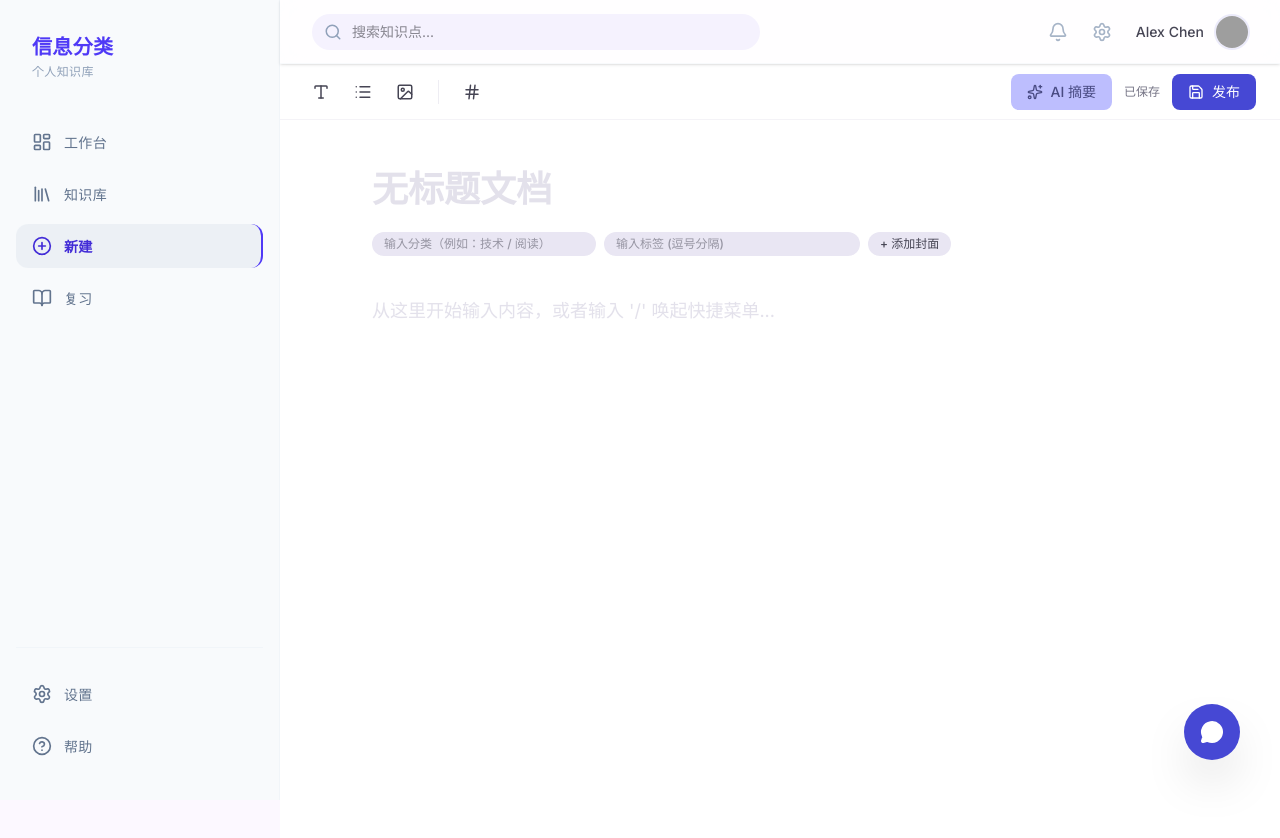
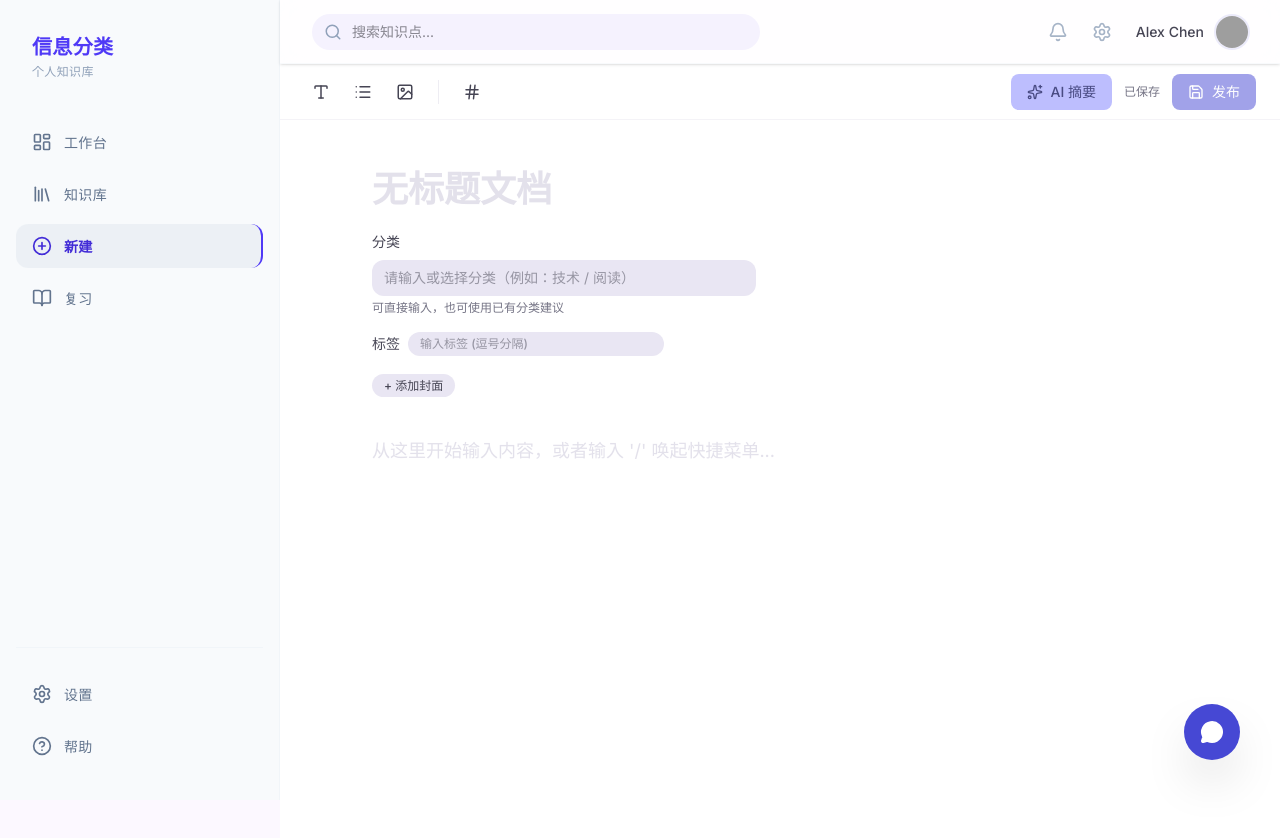
Before and after one commit to dengjia312-dotcom/personal-knowledge-base, a React (Vite) app: page /page3 in a window 1280 px wide. Shown: the top 838 px of the page. Built offline with nearby package versions, Linux system fonts and the light colour scheme; grey boxes are pictures that could not be loaded.

Commit message:
fix: enforce Page3 validation and visible category input

```diff
--- a/src/pages/Page3.tsx
+++ b/src/pages/Page3.tsx
@@ -52,26 +52,31 @@ export default function Page3() {
   };
 
   const handleSave = () => {
-    if (!title.trim()) {
+    const normalizedTitle = title.trim();
+    const normalizedContent = content.trim();
+    const normalizedCategory = category.trim();
+    const contentLength = normalizedContent.length;
+
+    if (!normalizedTitle) {
       showToast('请输入标题');
       return;
     }
 
-    if (content.trim().length < MIN_CONTENT_LENGTH) {
-      showToast(`正文至少需要 ${MIN_CONTENT_LENGTH} 个字`);
+    if (contentLength < MIN_CONTENT_LENGTH) {
+      showToast(`正文至少需要 ${MIN_CONTENT_LENGTH} 个字（当前 ${contentLength}）`);
       return;
     }
 
-    if (!category.trim()) {
+    if (!normalizedCategory) {
       showToast('请输入分类');
       return;
     }
 
     const newDoc = {
       id: Date.now().toString(),
-      title: title.trim(),
-      content: content.trim(),
-      category: category.trim(),
+      title: normalizedTitle,
+      content: normalizedContent,
+      category: normalizedCategory,
       tags: tags.split(',').map(t => t.trim()).filter(Boolean),
       summary: summary.length > 0 ? summary : ['AI 摘要将在稍后生成...'],
       createdAt: new Date().toISOString().split('T')[0],
@@ -114,7 +119,8 @@ export default function Page3() {
           <span className="text-xs text-outline">已保存</span>
           <button
             onClick={handleSave}
-            className="flex items-center gap-2 px-4 py-2 bg-primary text-on-primary rounded-lg text-sm font-medium hover:opacity-90 transition-opacity"
+            disabled={!title.trim() || !category.trim() || content.trim().length < MIN_CONTENT_LENGTH}
+            className="flex items-center gap-2 px-4 py-2 bg-primary text-on-primary rounded-lg text-sm font-medium hover:opacity-90 transition-opacity disabled:opacity-50 disabled:cursor-not-allowed"
           >
             <Save size={16} />
             发布
@@ -132,20 +138,27 @@ export default function Page3() {
           className="w-full text-4xl font-headline font-bold text-on-surface placeholder:text-outline-variant/50 border-none focus:ring-0 p-0 mb-6 bg-transparent outline-none"
         />
 
-        <div className="flex items-center gap-2 mb-10">
+        <div className="mb-10 space-y-4">
+          <div>
+            <label className="block text-sm font-medium text-on-surface-variant mb-2">分类</label>
             <input
               type="text"
               value={category}
               onChange={(e) => setCategory(e.target.value)}
-            placeholder="输入分类（例如：技术 / 阅读）"
+              placeholder="请输入或选择分类（例如：技术 / 阅读）"
               list="category-options"
-            className="px-3 py-1 bg-surface-container-high rounded-full text-xs font-medium text-on-surface-variant focus:ring-2 focus:ring-primary/20 outline-none border-none w-56"
+              className="w-full max-w-sm px-3 py-2 bg-surface-container-high rounded-xl text-sm text-on-surface-variant focus:ring-2 focus:ring-primary/20 outline-none border-none"
             />
+            <p className="text-xs text-outline mt-1">可直接输入，也可使用已有分类建议</p>
             <datalist id="category-options">
               {categoryOptions.map((item) => (
                 <option key={item} value={item} />
               ))}
             </datalist>
+          </div>
+
+          <div className="flex items-center gap-2 flex-wrap">
+            <label className="text-sm font-medium text-on-surface-variant">标签</label>
             <input
               type="text"
               value={tags}
@@ -153,9 +166,13 @@ export default function Page3() {
               placeholder="输入标签 (逗号分隔)"
               className="px-3 py-1 bg-surface-container-high rounded-full text-xs font-medium text-on-surface-variant focus:ring-2 focus:ring-primary/20 outline-none border-none w-64"
             />
+          </div>
+
+          <div>
             <span className="px-3 py-1 bg-surface-container-high rounded-full text-xs font-medium text-on-surface-variant cursor-pointer hover:bg-surface-variant transition-colors">
               + 添加封面
             </span>
+          </div>
         </div>
 
         {/* AI Highlights Card */}
```
Lines whose indentation alone changed are shown as unchanged.
